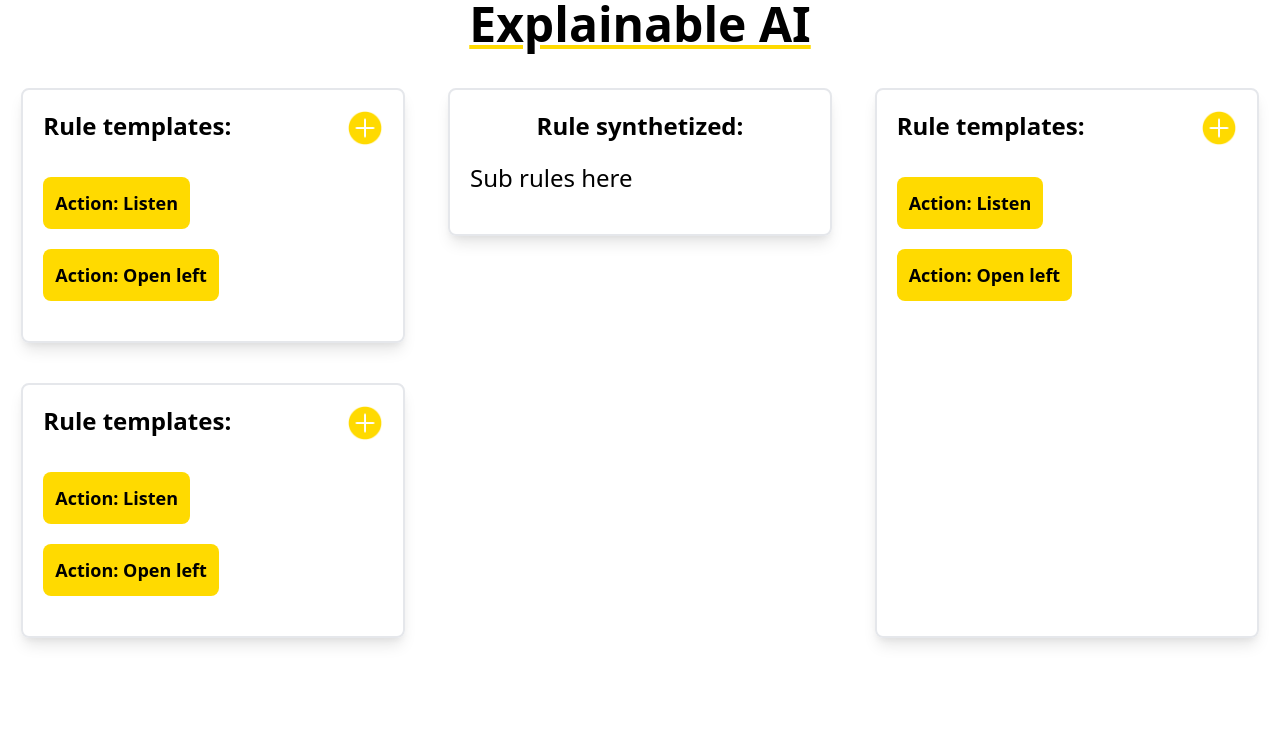
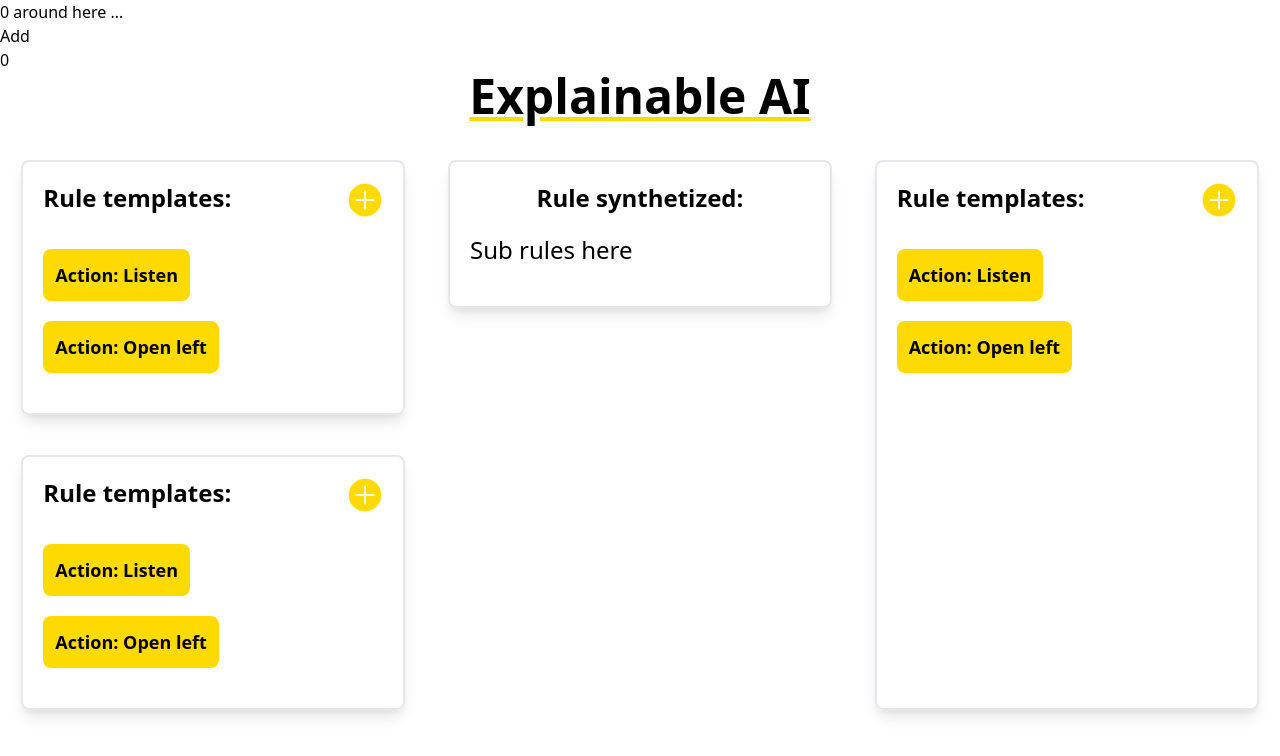
Before and after one commit to gbagolin/explainable-ai-gatsby-version, a Gatsby site: page / in a window 1280 px wide. Built offline with nearby package versions, Linux system fonts and the light colour scheme; Gatsby itself is replaced by a stand-in of ours.

Commit message:
Tried a new state managament system.

```diff
--- a/src/components/Action.js
+++ b/src/components/Action.js
@@ -1,7 +1,7 @@
 import React from "react"
+import bearManagament from "./bearManagement"
 
 export default function Action() {
-  return (
-    <p>Prova</p>
-  )
+  const bears = bearManagament(state => state.bears)
+  return <h1>{bears} around here ...</h1>
 }
--- /dev/null
+++ b/src/components/bearManagement.js
@@ -0,0 +1,9 @@
+import create from "zustand"
+
+const bearManagament = create(set => ({
+  bears: 0,
+  increasePopulation: () => set(state => ({ bears: state.bears + 1 })),
+  removeAllBears: () => set({ bears: 0 })
+}))
+
+export default bearManagament
--- a/src/pages/index.js
+++ b/src/pages/index.js
@@ -1,10 +1,16 @@
 import React from "react"
 import add from "../images/plus.png"
+import Action from "../components/Action"
+import bearManagament from "../components/bearManagement"
 
 export default function Home() {
-
+  const bears = bearManagament(state => state.bears)
+  const increas = bearManagament(state => state.increasePopulation)
   return (
     <>
+      <Action></Action>
+      <button onClick={increas}>Add</button>
+      <p>{bears}</p>
       <p className="text-center font-bold text-5xl underline text-color-yellow">Explainable AI</p>
       <div className="flex justify-around flex-row flex-wrap mt-5">
         {/**
```
